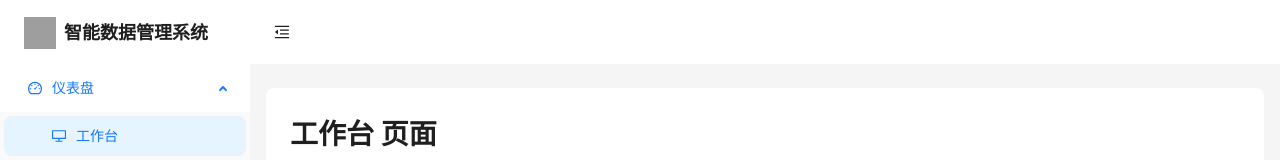
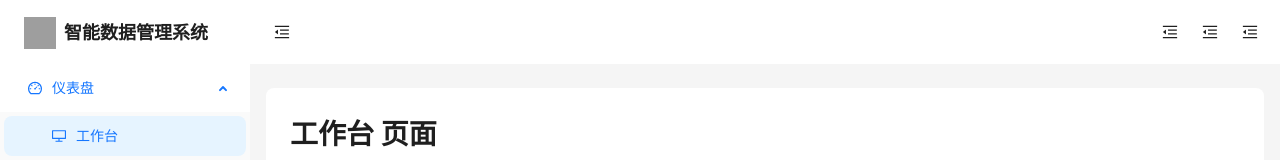
Before and after one commit to dmljc/pnpm-monorepo-project, a React (Vite) app in the folder packages/client/: page /dashboard/workplace in a window 1280 px wide. Shown: the top 160 px of the page. Built offline with nearby package versions, Linux system fonts and the light colour scheme; grey boxes are pictures that could not be loaded.

Commit message:
feat:header right

```diff
--- a/packages/client/src/layout/index.tsx
+++ b/packages/client/src/layout/index.tsx
@@ -1,5 +1,5 @@
 import { useState, FC } from "react";
-import { Button, Layout as AntdLayout, Menu, theme } from "antd";
+import { Layout as AntdLayout, Menu, theme } from "antd";
 import { Outlet, useNavigate } from "react-router-dom";
 import type { MenuProps } from "antd";
 import { MenuFoldOutlined, MenuUnfoldOutlined } from "@ant-design/icons";
@@ -9,6 +9,8 @@ import {
     items,
     getLevelKeys,
     LevelKeysProps,
+    headerLeftStyle,
+    headerRightStyle,
 } from "./utils";
 import "./index.css";
 
@@ -85,23 +87,41 @@ const Layout: FC = () => {
                 />
             </Sider>
             <AntdLayout>
-                <Header style={{ padding: 0, background: colorBgContainer }}>
-                    <Button
-                        type="text"
-                        icon={
-                            collapsed ? (
-                                <MenuUnfoldOutlined />
+                <Header
+                    style={{
+                        padding: "0",
+                        background: colorBgContainer,
+                    }}
+                >
+                    <div
+                        style={{
+                            display: "flex",
+                        }}
+                    >
+                        <span
+                            style={{ width: 200 }}
+                            onClick={() => setCollapsed(!collapsed)}
+                        >
+                            {collapsed ? (
+                                <MenuUnfoldOutlined style={headerLeftStyle} />
                             ) : (
-                                <MenuFoldOutlined />
-                            )
-                        }
-                        onClick={() => setCollapsed(!collapsed)}
-                        style={{
-                            fontSize: "16px",
-                            width: 64,
-                            height: 64,
-                        }}
-                    />
+                                <MenuFoldOutlined style={headerLeftStyle} />
+                            )}
+                        </span>
+
+                        <span
+                            style={{
+                                flex: 1,
+                                display: "flex",
+                                justifyContent: "flex-end",
+                                paddingRight: 10,
+                            }}
+                        >
+                            <MenuFoldOutlined style={headerRightStyle} />
+                            <MenuFoldOutlined style={headerRightStyle} />
+                            <MenuFoldOutlined style={headerRightStyle} />
+                        </span>
+                    </div>
                 </Header>
                 <Content
                     style={{
--- a/packages/client/src/layout/utils.tsx
+++ b/packages/client/src/layout/utils.tsx
@@ -14,6 +14,23 @@ import {
 export const siderStyle: CSSProperties = {
     height: "100vh",
     background: "#fff",
+};
+
+export const headerLeftStyle: CSSProperties = {
+    fontSize: "16px",
+    width: 64,
+    height: 64,
+    lineHeight: 64,
+    display: "inline-flex",
+    justifyContent: "center",
+};
+export const headerRightStyle: CSSProperties = {
+    fontSize: "16px",
+    width: 40,
+    height: 64,
+    lineHeight: 64,
+    display: "inline-flex",
+    justifyContent: "center",
 };
 
 export const menuStyle: CSSProperties = {
```
